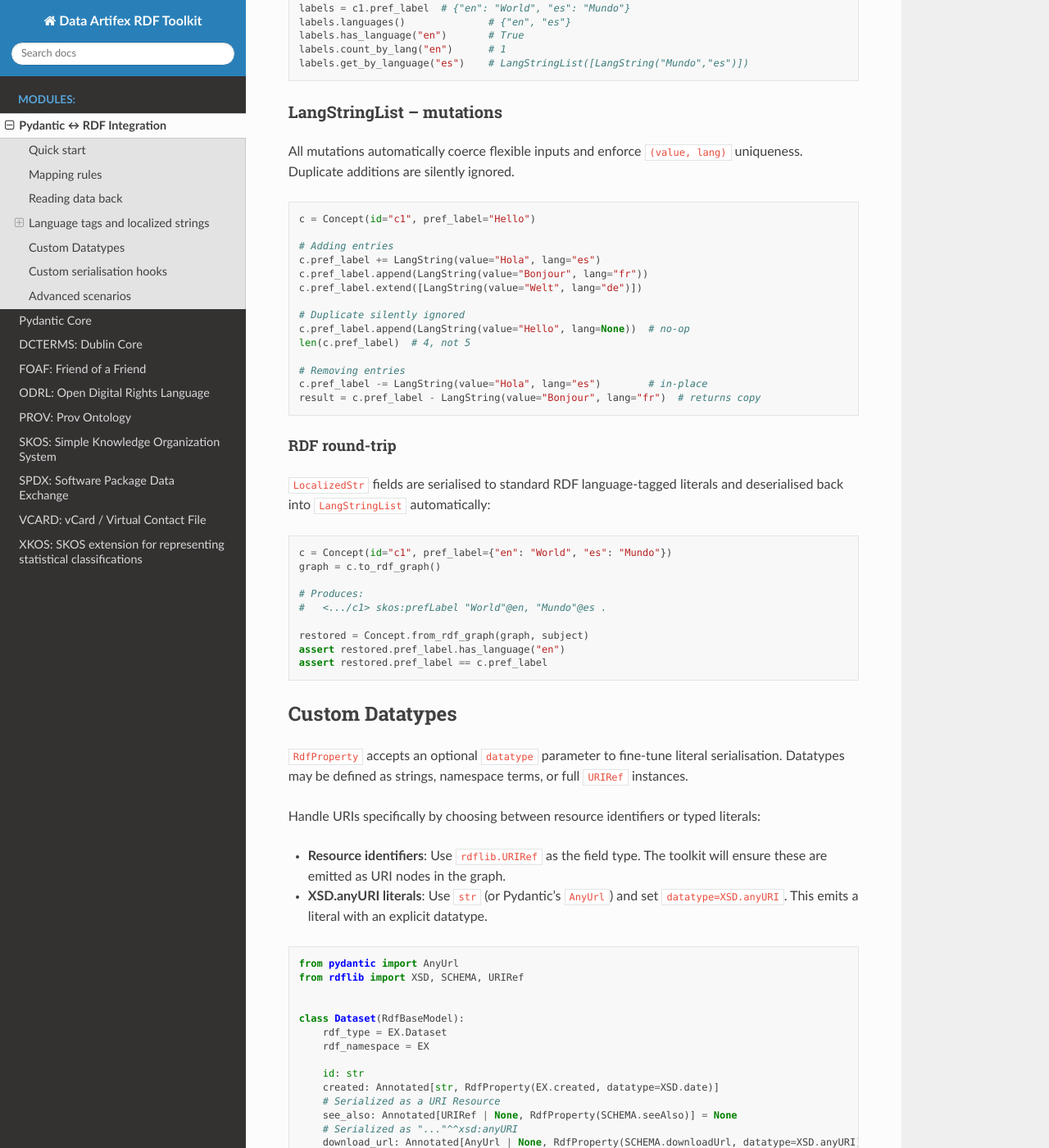
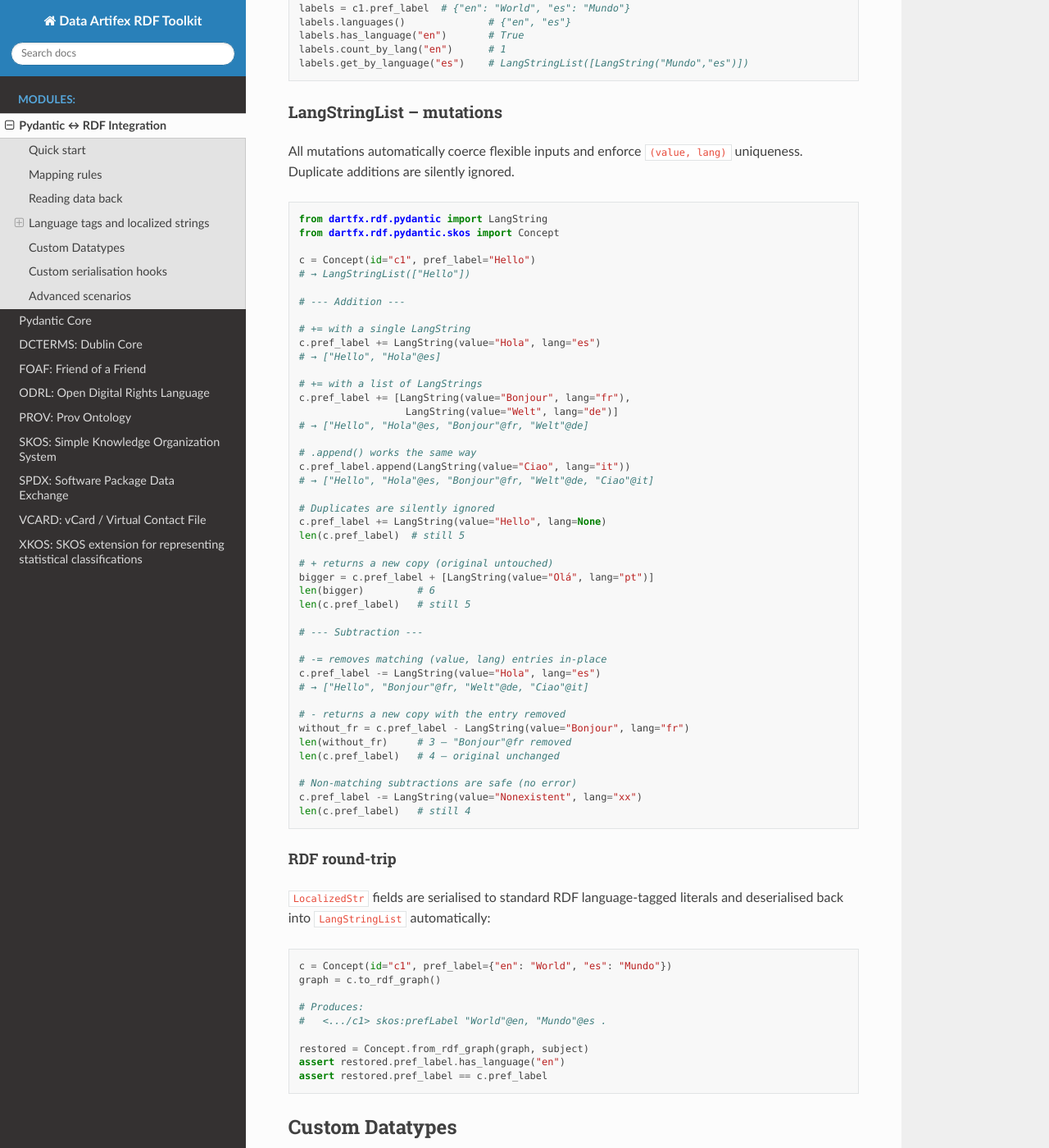
Before and after one commit to DataArtifex/rdf-toolkit, a Sphinx documentation site: the page built from docs/source/pydantic_rdf.rst, in a window 1280 px wide and 1400 px high, scrolled down 4648 px. Shown: the whole window at 82% size. Built offline with Sphinx 7.4.7 and the Read the Docs theme 3.1.0, drawn with Linux system fonts in a browser that asks for light colours.

Commit message:
docs: expand examples for `LangStringList` addition and subtraction operations, including in-place vs. copy behavior and duplicate handling.

```diff
--- a/docs/source/pydantic_rdf.rst
+++ b/docs/source/pydantic_rdf.rst
@@ -266,20 +266,50 @@ uniqueness. Duplicate additions are silently ignored.
 
 .. code-block:: python
 
+   from dartfx.rdf.pydantic import LangString
+   from dartfx.rdf.pydantic.skos import Concept
+
    c = Concept(id="c1", pref_label="Hello")
+   # → LangStringList(["Hello"])
 
-   # Adding entries
+   # --- Addition ---
+
+   # += with a single LangString
    c.pref_label += LangString(value="Hola", lang="es")
-   c.pref_label.append(LangString(value="Bonjour", lang="fr"))
-   c.pref_label.extend([LangString(value="Welt", lang="de")])
+   # → ["Hello", "Hola"@es]
 
-   # Duplicate silently ignored
-   c.pref_label.append(LangString(value="Hello", lang=None))  # no-op
-   len(c.pref_label)  # 4, not 5
+   # += with a list of LangStrings
+   c.pref_label += [LangString(value="Bonjour", lang="fr"),
+                     LangString(value="Welt", lang="de")]
+   # → ["Hello", "Hola"@es, "Bonjour"@fr, "Welt"@de]
 
-   # Removing entries
-   c.pref_label -= LangString(value="Hola", lang="es")        # in-place
-   result = c.pref_label - LangString(value="Bonjour", lang="fr")  # returns copy
+   # .append() works the same way
+   c.pref_label.append(LangString(value="Ciao", lang="it"))
+   # → ["Hello", "Hola"@es, "Bonjour"@fr, "Welt"@de, "Ciao"@it]
+
+   # Duplicates are silently ignored
+   c.pref_label += LangString(value="Hello", lang=None)
+   len(c.pref_label)  # still 5
+
+   # + returns a new copy (original untouched)
+   bigger = c.pref_label + [LangString(value="Olá", lang="pt")]
+   len(bigger)         # 6
+   len(c.pref_label)   # still 5
+
+   # --- Subtraction ---
+
+   # -= removes matching (value, lang) entries in-place
+   c.pref_label -= LangString(value="Hola", lang="es")
+   # → ["Hello", "Bonjour"@fr, "Welt"@de, "Ciao"@it]
+
+   # - returns a new copy with the entry removed
+   without_fr = c.pref_label - LangString(value="Bonjour", lang="fr")
+   len(without_fr)     # 3 – "Bonjour"@fr removed
+   len(c.pref_label)   # 4 – original unchanged
+
+   # Non-matching subtractions are safe (no error)
+   c.pref_label -= LangString(value="Nonexistent", lang="xx")
+   len(c.pref_label)   # still 4
 
 RDF round-trip
 """"""""""""""
```
